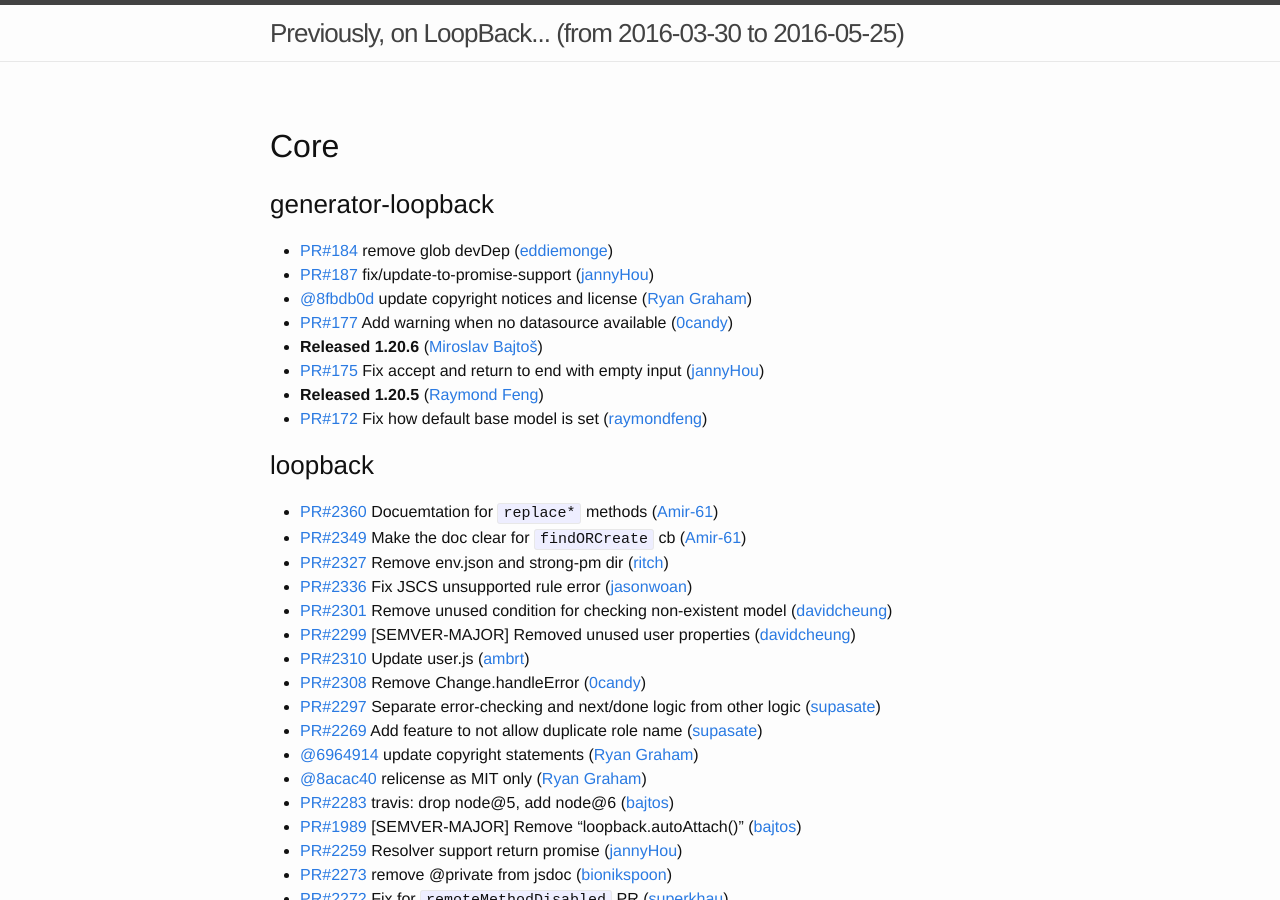
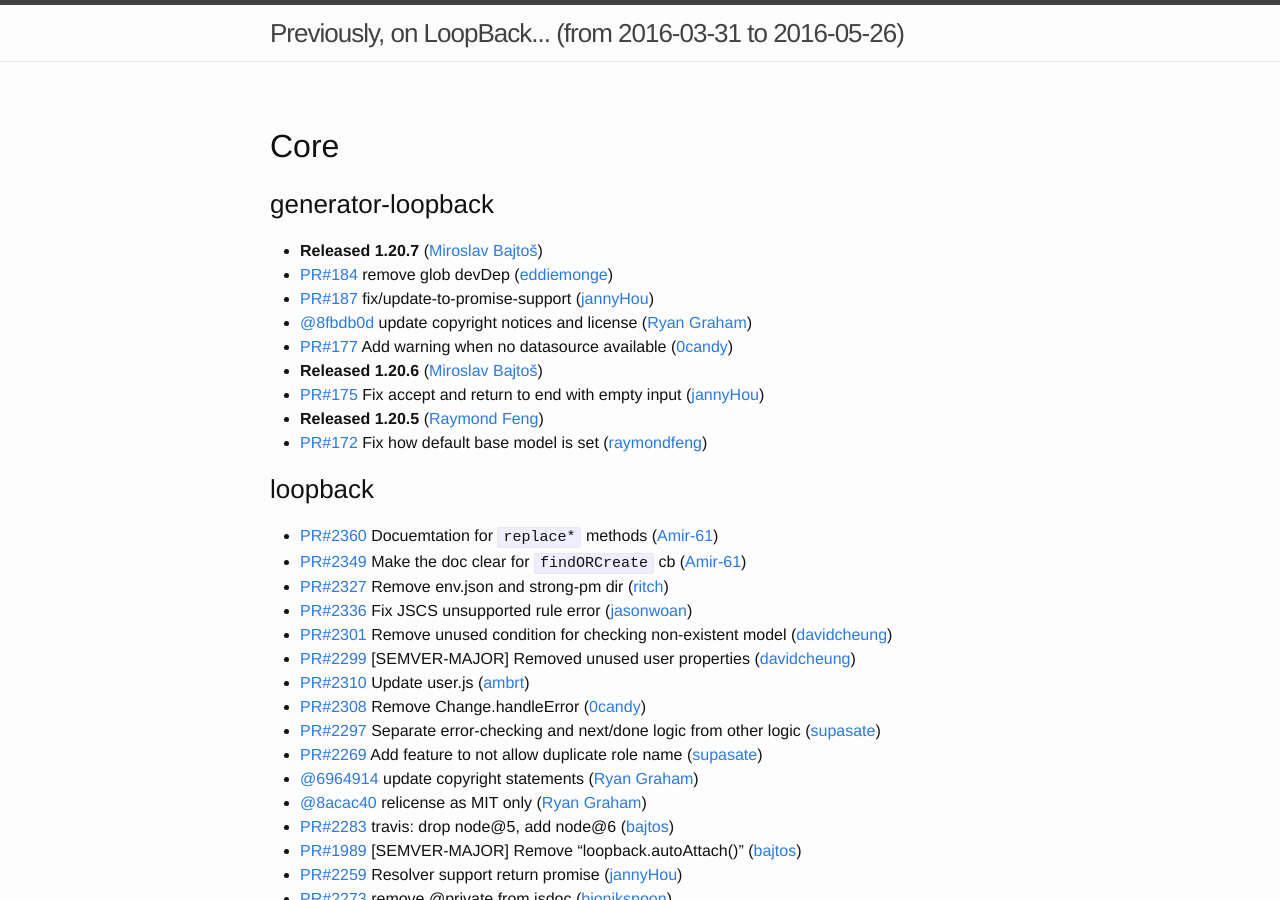
Before and after one commit to strongloop/loopback, a Jekyll site: the page built from index.md, in a window 1280 px wide and 900 px high. Built offline with Jekyll 4.4.1, drawn with Linux system fonts in a browser that asks for light colours; some of the changed text lies outside the part shown.

Commit message:
Update changelog

```diff
--- a/index.md
+++ b/index.md
@@ -1,11 +1,12 @@
 ---
 layout: page
-since: (from 2016-03-30 to 2016-05-25)
+since: (from 2016-03-31 to 2016-05-26)
 ---
 
 ## Core
 
 ### generator-loopback
+ * **Released 1.20.7** ([Miroslav Bajtoš](https://github.com/bajtos))
  * [PR#184](https://github.com/strongloop/generator-loopback/pull/184) remove glob devDep ([eddiemonge](https://github.com/eddiemonge))
  * [PR#187](https://github.com/strongloop/generator-loopback/pull/187) fix/update-to-promise-support ([jannyHou](https://github.com/jannyHou))
  * [@8fbdb0d](https://github.com/strongloop/generator-loopback/commit/8fbdb0da7ce203d387ee00096f7cfade37a0d3d9) update copyright notices and license ([Ryan Graham](https://github.com/rmg))
```
Also changed, not shown: other parts of index.md (+3 -0 lines).
